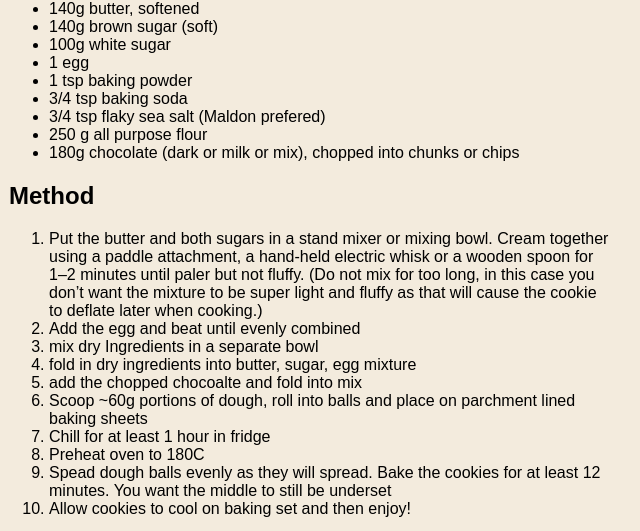
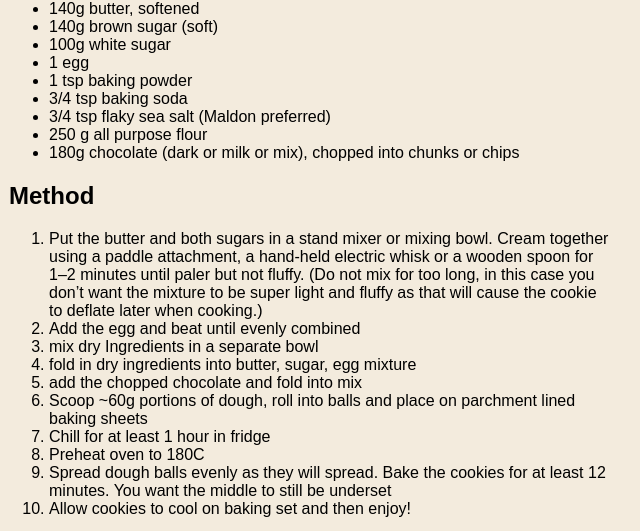
Before and after one commit to annaitchka/my-website, a plain HTML site: page cookies.html in a window 1280 px wide. Shown: the part 188-719 px from the top of the page, 331-971 px from the left. Drawn offline with Linux system fonts and the light colour scheme.

Commit message:
update-cookie-spelling

```diff
--- a/cookies.html
+++ b/cookies.html
@@ -20,7 +20,7 @@
       <li> 1 egg </li>
       <li> 1 tsp baking powder </li>
       <li>3/4 tsp baking soda</li>
-      <li> 3/4 tsp flaky sea salt (Maldon prefered)</li>
+      <li> 3/4 tsp flaky sea salt (Maldon preferred)</li>
       <li>250 g all purpose flour</li>
       <li> 180g chocolate (dark or milk or mix), chopped into chunks or chips</li>
      </ul>
@@ -30,13 +30,13 @@
       <li> Add the egg and beat until evenly combined</li>
       <li> mix dry Ingredients in a separate bowl</li>
       <li> fold in dry ingredients into butter, sugar, egg mixture</li>
-      <li> add the chopped chocoalte and fold into mix</li>
+      <li> add the chopped chocolate and fold into mix</li>
       <li> Scoop ~60g portions of dough, roll into balls and place on parchment lined baking sheets</li>
       <li> Chill for at least 1 hour in fridge</li>
       <li> Preheat oven to 180C</li>
-      <li> Spead dough balls evenly as they will spread. Bake the cookies for at least 12 minutes. You want the middle to still be underset</li>
+      <li> Spread dough balls evenly as they will spread. Bake the cookies for at least 12 minutes. You want the middle to still be underset</li>
       <li> Allow cookies to cool on baking set and then enjoy!</li>
     </ol>
-       <p><a href="index.html">Back to Homepage</a>.</p>
+       <p><a href="index.html">Back to Homepage</a></p>
    </body>
    </html>
```
